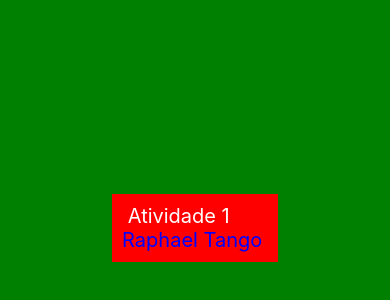
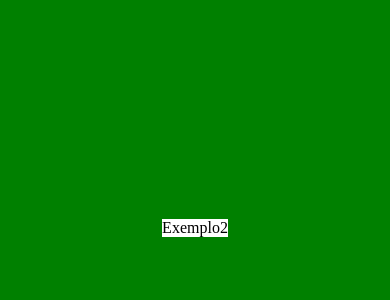
Before and after one commit to raphaelalessandro/aula-expo-0, a React Native app: screen / in a window 390 px wide. Shown: the part 194-494 px from the top of the page. Built offline with nearby package versions, Linux system fonts and the light colour scheme.

Commit message:
aula 19-03

```diff
--- a/App.js
+++ b/App.js
@@ -2,6 +2,7 @@
 import { StyleSheet, Text, View } from 'react-native';
 
 import Exemplo_0 from './componets/exemplo_1'
+import Exemplo_2 from './componets/exemplo_2'
 
 
 import Atividade_1 from './componets/atividade_1';
@@ -9,7 +10,7 @@
 export default function App() {
   return (
     <View style={styles.componets}>
-      <Atividade_1 />
+      <Exemplo_2 />
       <StatusBar style="auto" />
     </View>
   );
--- /dev/null
+++ b/componets/exemplo_2/index.js
@@ -0,0 +1,13 @@
+import {View, Text} from 'react-native';
+
+import styles from './styles';
+
+function Exemplo2 () {
+    return(
+        <View style={styles.container}>
+            <text>Exemplo2</text>
+        </View>
+    )
+}
+
+export default Exemplo2;
--- /dev/null
+++ b/componets/exemplo_2/styles.js
@@ -0,0 +1,8 @@
+import { StyleSheet } from 'react-native';
+
+const styles = StyleSheet.create({
+container: {
+    backgroundColor: '#fff',
+},
+} );
+export default styles;
```
